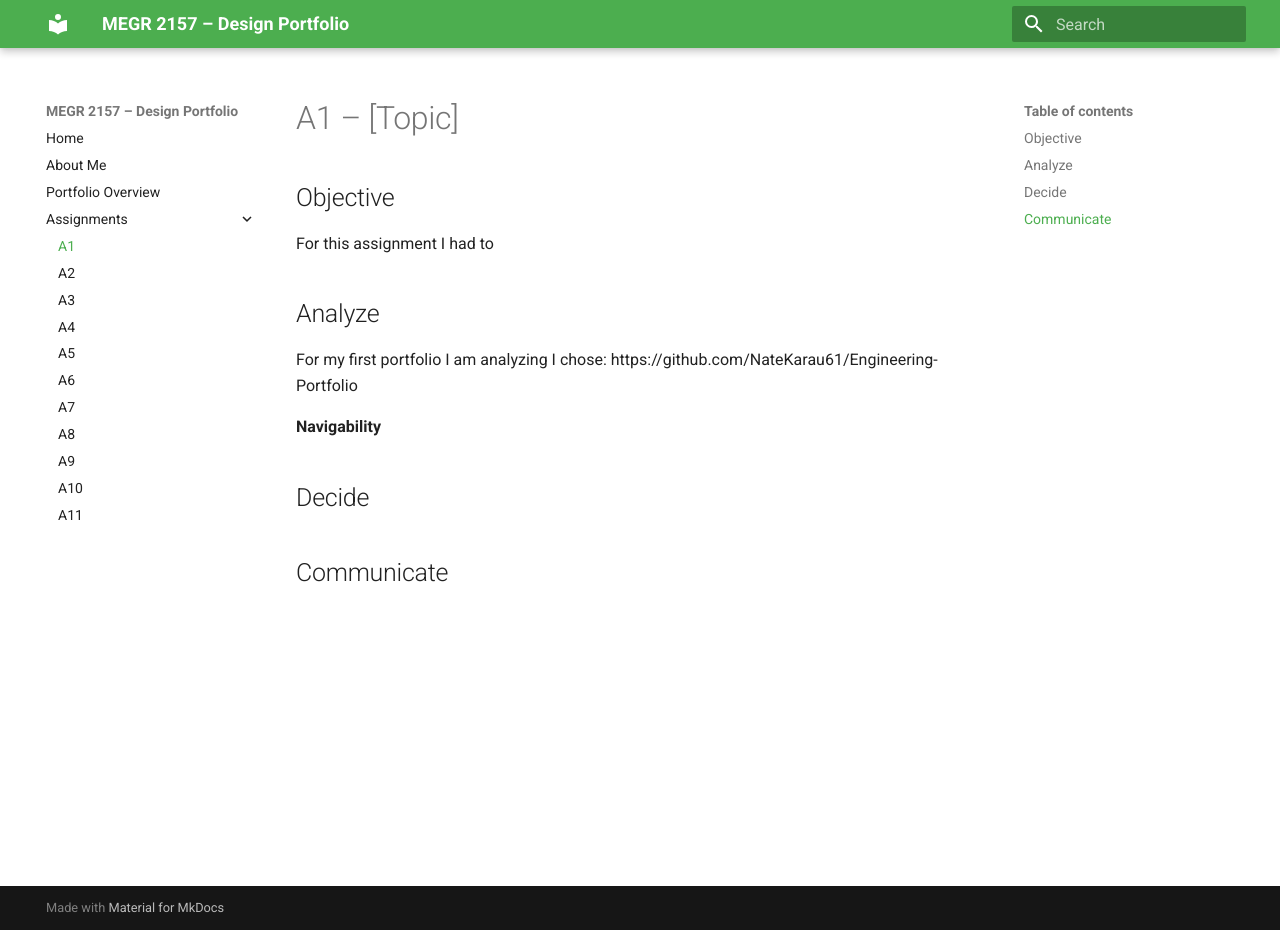
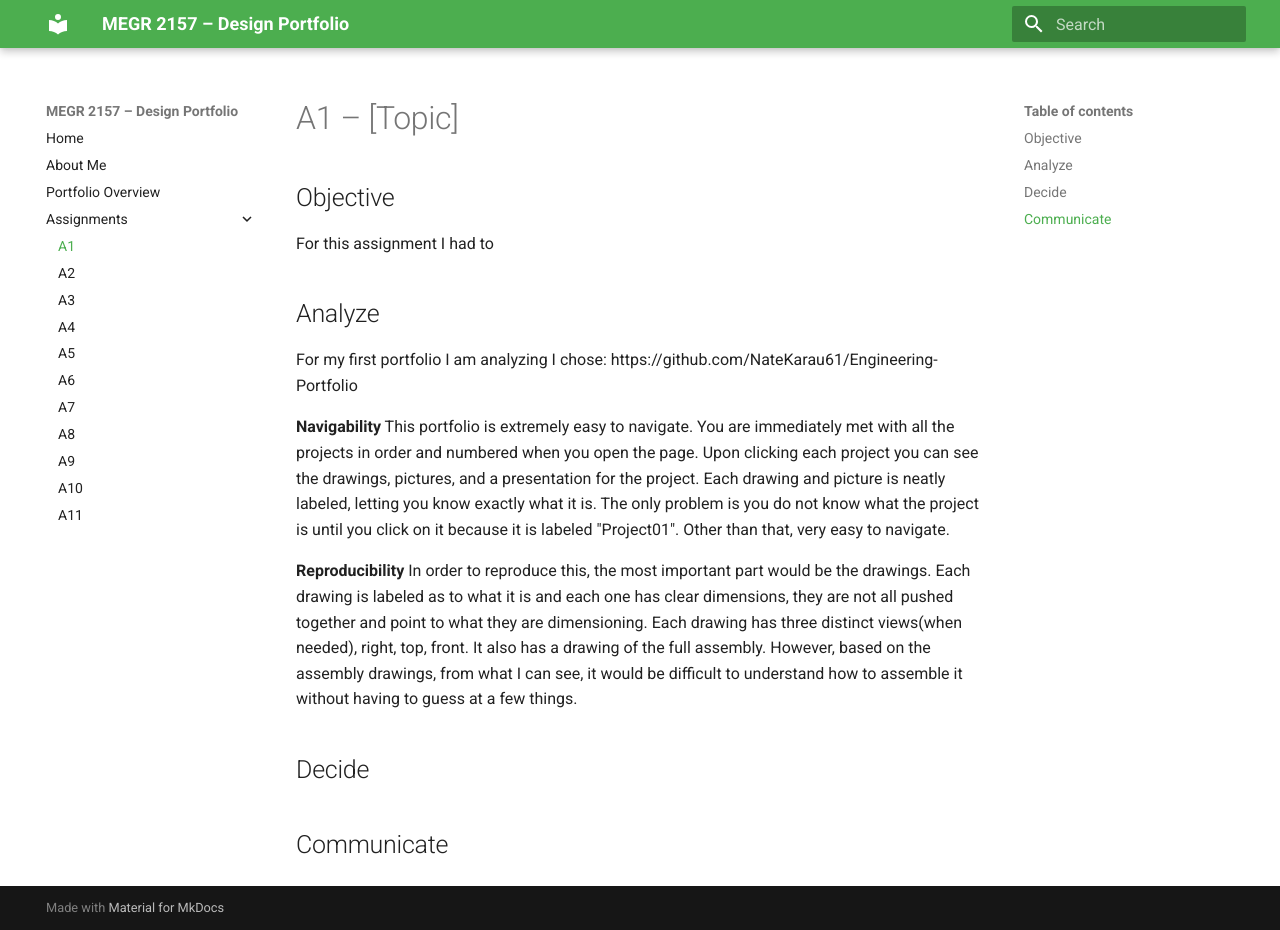
Before and after one commit to JacksonRice6/megr2156-portfolio, an MkDocs documentation site: the page built from docs/assignments/A01/index.md, in a window 1280 px wide and 930 px high. Built offline with MkDocs 1.6.1 and Material for MkDocs 9.7.7, drawn with Linux system fonts in a browser that asks for light colours.

Commit message:
Update index.md

```diff
--- a/docs/assignments/A01/index.md
+++ b/docs/assignments/A01/index.md
@@ -7,7 +7,10 @@ For this assignment I had to
 For my first portfolio I am analyzing I chose: https://github.com/NateKarau61/Engineering-Portfolio
 
 **Navigability**
+This portfolio is extremely easy to navigate. You are immediately met with all the projects in order and numbered when you open the page. Upon clicking each project you can see the drawings, pictures, and a presentation for the project. Each drawing and picture is neatly labeled, letting you know exactly what it is. The only problem is you do not know what the project is until you click on it because it is labeled "Project01". Other than that, very easy to navigate.
 
+**Reproducibility**
+In order to reproduce this, the most important part would be the drawings. Each drawing is labeled as to what it is and each one has clear dimensions, they are not all pushed together and point to what they are dimensioning. Each drawing has three distinct views(when needed), right, top, front. It also has a drawing of the full assembly. However, based on the assembly drawings, from what I can see, it would be difficult to understand how to assemble it without having to guess at a few things.
 
 ## Decide
 
```
